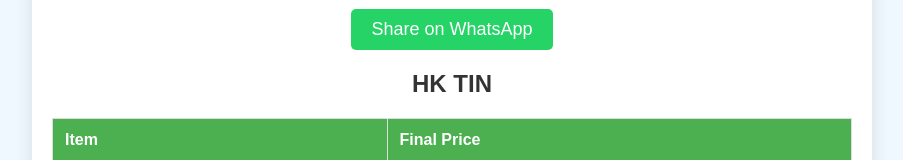
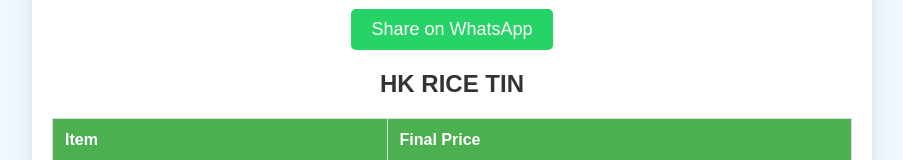
Before and after one commit to hunkaammy/HARIKESRI, a website: page assets/RICE.html in a window 1280 px wide. Shown: the part 399-559 px from the top of the page, without its empty margins (188-1091 px from the left). Drawn offline with nearby package versions, Linux system fonts and the light colour scheme.

Commit message:
Update RICE.html

```diff
--- a/assets/RICE.html
+++ b/assets/RICE.html
@@ -97,7 +97,7 @@
 
     <!-- Bulk Items Table -->
 
-   <h2>HK TIN</h2>
+   <h2>HK RICE TIN</h2>
     <table id="bulkItems">
         <thead>
             <tr>
```
